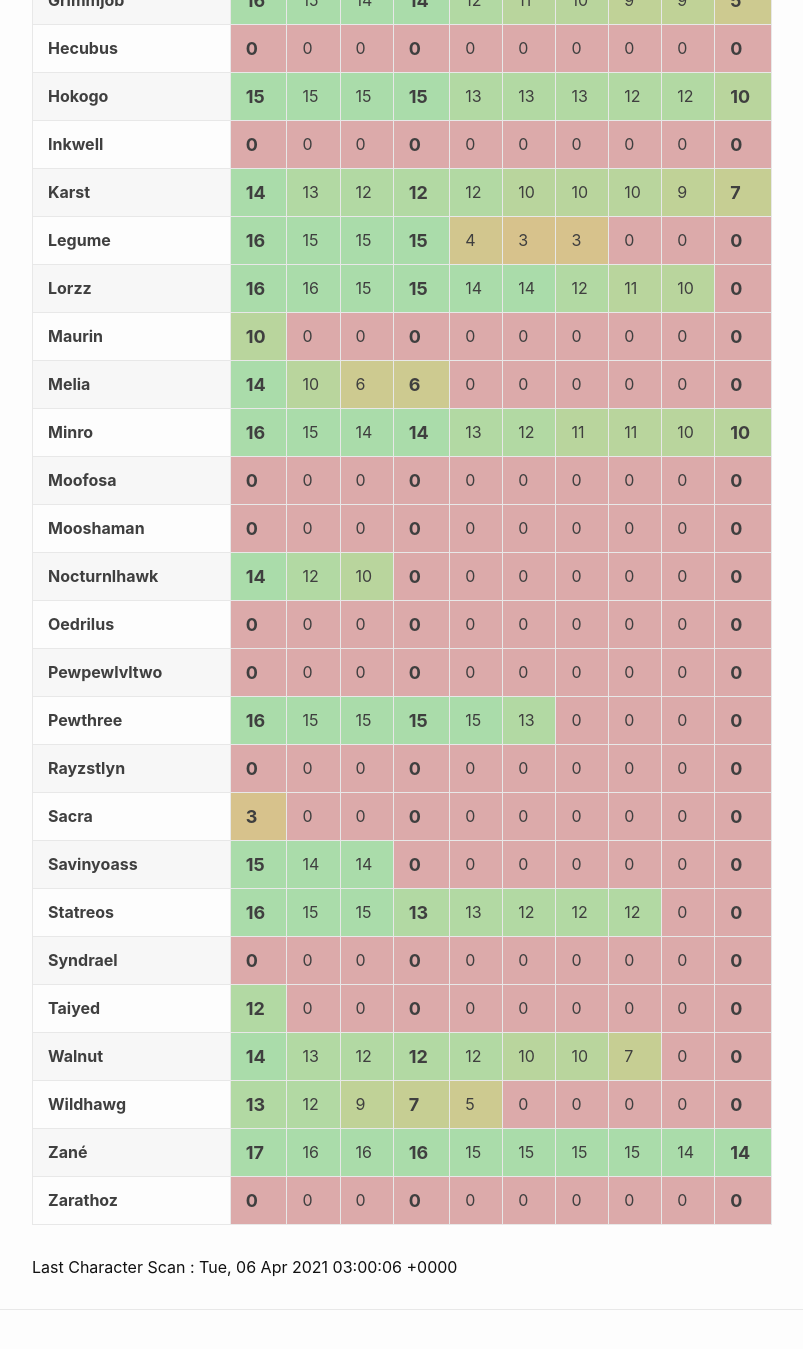
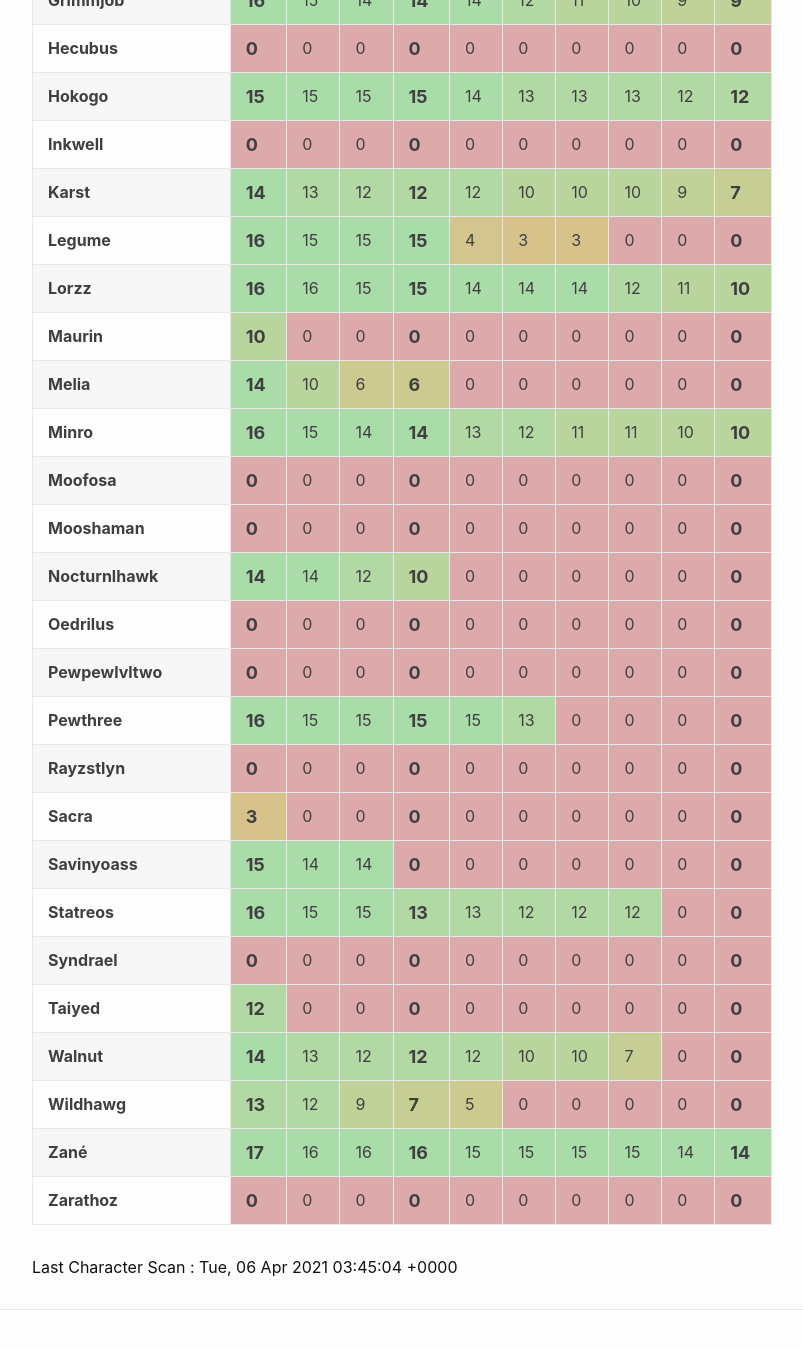
Before and after one commit to eldertribunal/keystonetracker, a Jekyll site: the page built from weekly.md, in a window 1280 px wide and 1400 px high, scrolled down 890 px. Shown: the top 1349 px of the window, without its empty margins (126-929 px from the left). Built offline with Jekyll 4.4.1, drawn with Linux system fonts in a browser that asks for light colours.

Commit message:
auto scan Tue Apr  6 03:45:49 UTC 2021

```diff
--- a/_data/scanned.json
+++ b/_data/scanned.json
@@ -1,3 +1,3 @@
 {
-  "timestamp": 1617678006
+  "timestamp": 1617680704
 }
--- a/_data/weekly.json
+++ b/_data/weekly.json
@@ -143,10 +143,10 @@
       15,
       14,
       14,
+      14,
       12,
       11,
-      10,
-      0
+      10
     ]
   },
   {
@@ -486,21 +486,21 @@
       15,
       15,
       15,
+      14,
       13,
       13,
       13,
       12,
-      12,
-      10
+      12
     ]
   },
   {
     "name": "Nocturnlhawk",
     "dungeons": [
       14,
+      14,
       12,
       10,
-      0,
       0,
       0,
       0,
@@ -516,12 +516,12 @@
       15,
       14,
       14,
+      14,
       12,
       11,
       10,
       9,
-      9,
-      5
+      9
     ]
   },
   {
```
